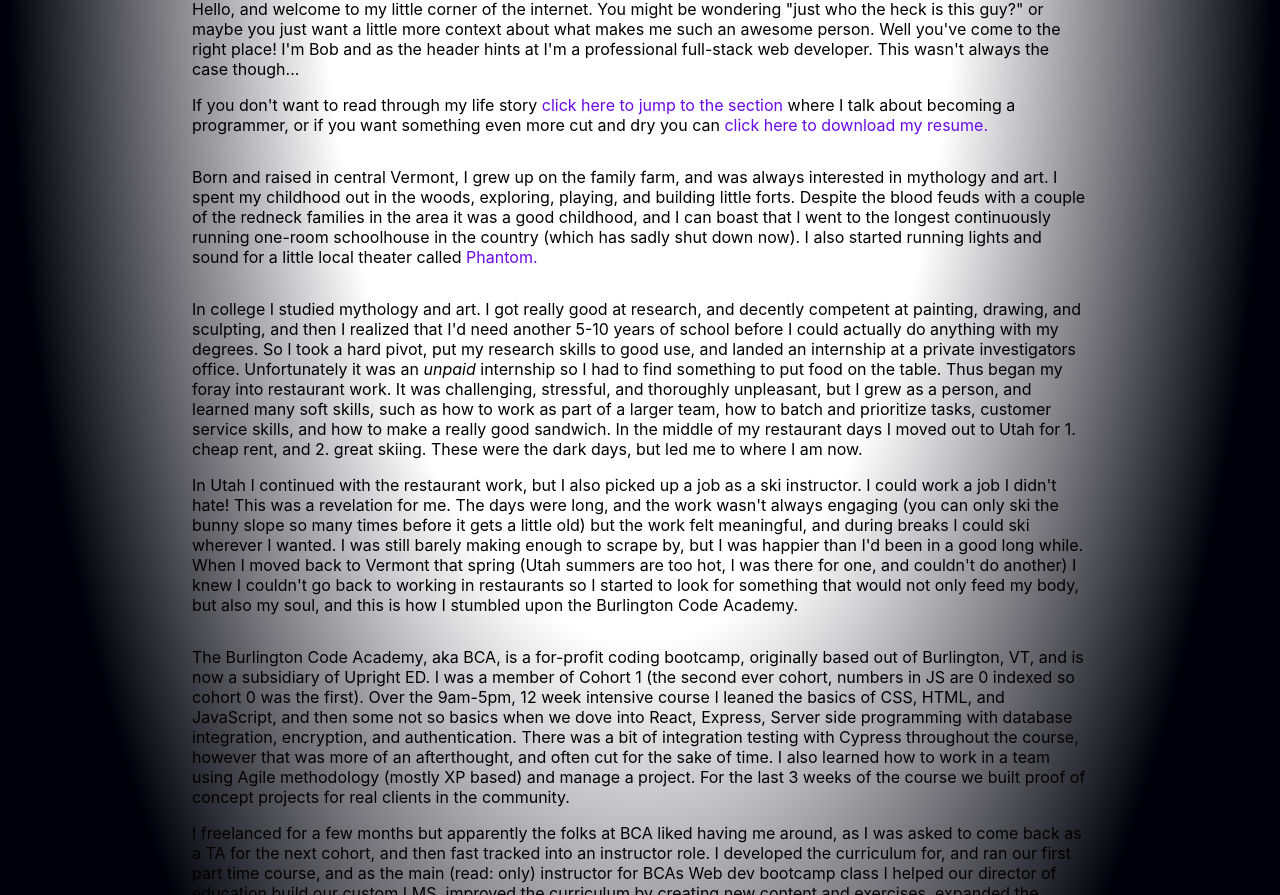
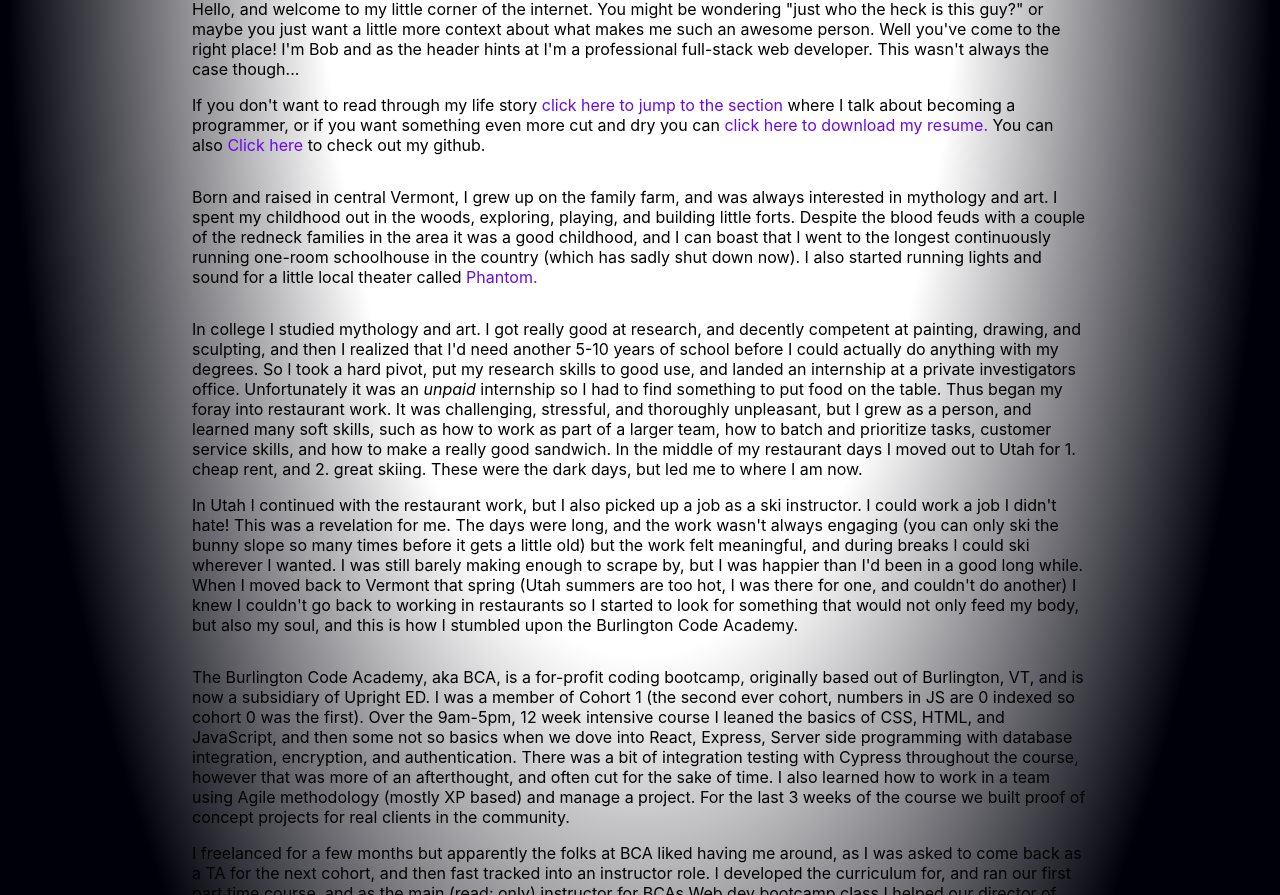
Before and after one commit to Habenzy/portfolio-site, a React (Create React App) app in the folder client/: page /about in a window 1280 px wide. Shown: the part 1975-2870 px from the top of the page. Built offline with nearby package versions, Linux system fonts and the light colour scheme; no server answers.

Commit message:
linked to github

```diff
--- a/client/src/about/about.js
+++ b/client/src/about/about.js
@@ -18,7 +18,8 @@ export default function About(props) {
           even more cut and dry you can{" "}
           <a href="/current-stauss-resume.pdf" download>
             click here to download my resume.
-          </a>
+          </a>{" "}
+          You can also <a href="https://github.com/Habenzy">Click here</a> to check out my github.
         </p>
       </div>
 
```
